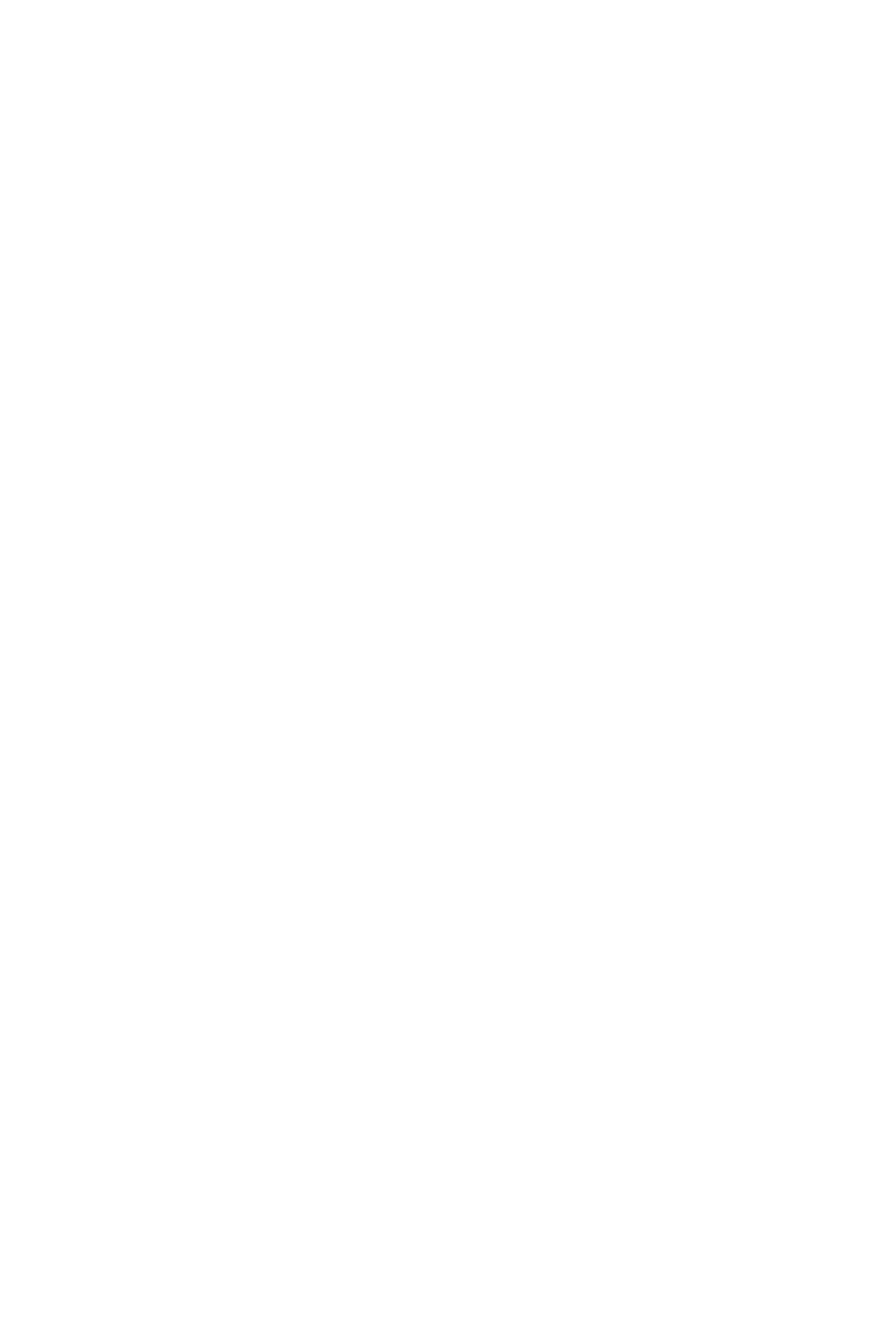
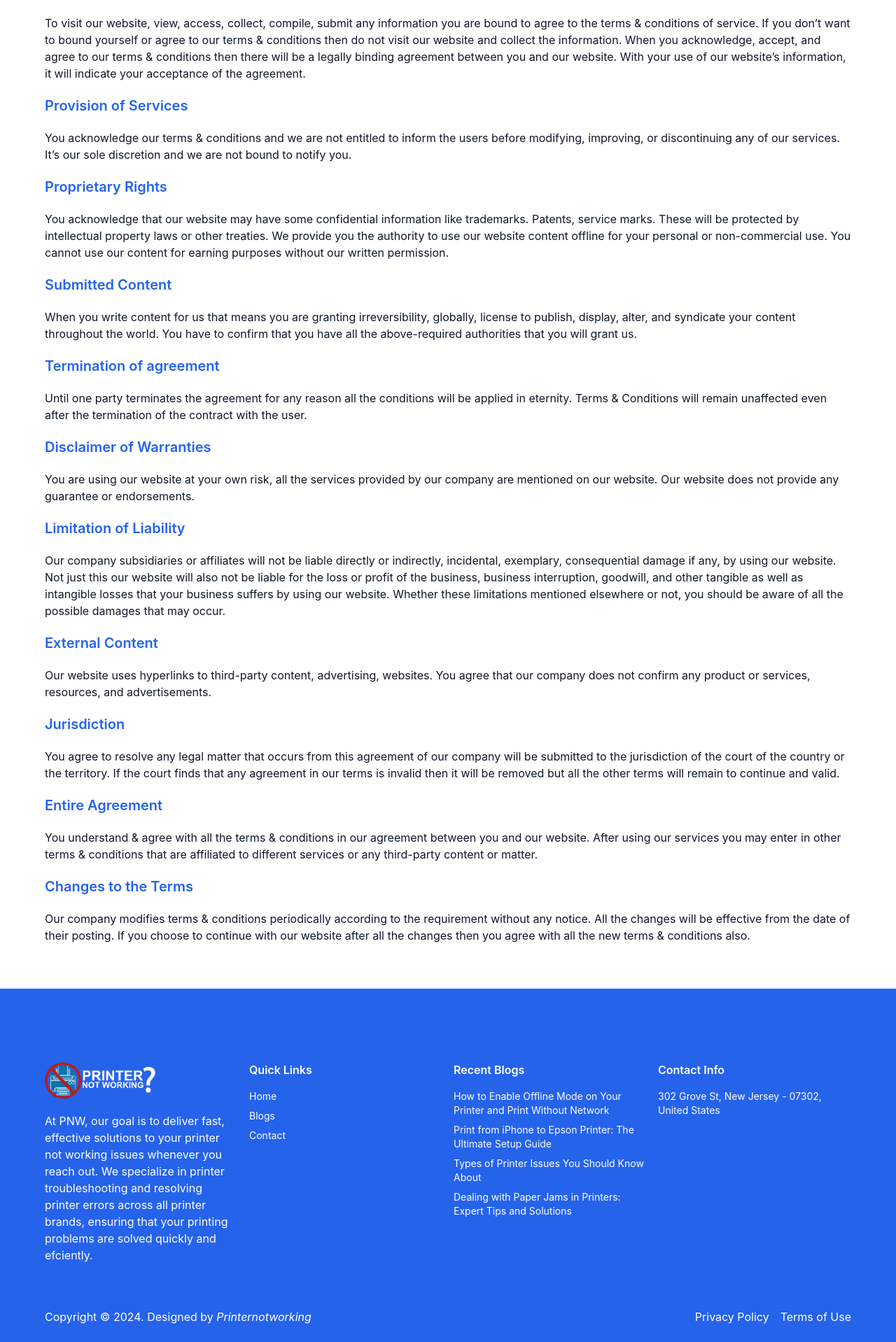
Before and after one commit to shreyanshi-123/beginner, a React (Create React App) app: page /TermsAndCondition in a window 1280 px wide. Before the commit this address had no page. Shown: the part 293-2211 px from the top of the page at 70% size. Before the commit the page ends 800 px from the top, so only its background shows below. Built offline with nearby package versions, Linux system fonts and the light colour scheme.

Commit message:
latest change

```diff
--- a/src/App.js
+++ b/src/App.js
@@ -15,10 +15,10 @@ function App() {
         <Routes>
           <Route path="/" element={<Layout />}>
             <Route index element={<Home />} />
-            <Route Contact element={<Contact />} />
-            <Route Blogs element={<Blogs />} />
-            <Route TermsAndCondition element={<TermsAndCondition />} />
-            <Route PrivacyPolicy element={<PrivacyPolicy />} />
+            <Route path='/Contact' element={<Contact />} />
+            <Route path='/Blogs' element={<Blogs />} />
+            <Route path='/TermsAndCondition' element={<TermsAndCondition />} />
+            <Route path='/PrivacyPolicy' element={<PrivacyPolicy />} />
           </Route>
         </Routes>
       </BrowserRouter>
--- a/src/Components/Home/Banner/Banner.jsx
+++ b/src/Components/Home/Banner/Banner.jsx
@@ -18,7 +18,7 @@ function Banner() {
                     </p>
                     <Link
                         to="/login" // Use Link instead of a for client-side routing
-                        className="bg-red-800 text-white py-2 px-4 w-fit  hover:bg-slate-900"
+                        className="bg-red-800 text-white py-2 rounded-3xl px-4 w-fit  hover:bg-slate-900"
                     >
                         BOOK FREE CONSULTATION
                     </Link>
--- a/src/Components/Privacy-Policy/Privacy_Policy.jsx
+++ b/src/Components/Privacy-Policy/Privacy_Policy.jsx
@@ -1,27 +1,52 @@
 
 
 const PrivacyPolicy = () => {
-    return(
+    return (
         <>
 
 
             <section className=" py-5 md:py-16 px-2.5">
                 <div className='max-w-6xl m-auto flex flex-col gap-5 text-sm'>
-                <h2 className="text-2xl sm:text-4xl font-semibold text-left mb-3">Privacy Policy</h2>
-                <p>This website is not the official one; it is only meant to be used for informative purposes. In our commitment to safeguarding your personal information, we have formulated this comprehensive privacy policy to protect your interests and data on our website.</p>
+                    <h2 className="text-2xl sm:text-4xl font-semibold text-center text-blue-600 mb-3">Privacy Policy</h2>
+                    <p className="text-base text-slate-900">Get content marketing services from one of the leading agencies i.e. Printernotworking  and increase your website traffic from your online marketing platforms. With these services, you can bring users from your other online channels to your website. Other online marketing channels include social media, search engines or maybe email marketing.</p>
 
-                <h5 className="text-xl text-primary-yellow font-semibold">Update of Privacy Policy</h5>
-                <p>This privacy policy is open to revision and review at any time, without notification or consent. Therefore, please re-visit the website and regularly go through the terms and conditions of this privacy policy to stay informed about the modifications that have been made.</p>
+                    <p className="text-base text-slate-900">Printernotworking has one of the best content writers who will create compelling content for your website with their ideation and thoughts.They will add value to your brand and develop trust by providing engaging content to your customers/stakeholders. Hire our content marketing services and we include strategy development, content creation, editing, and publishing content on your website.</p>
+
+                    <h5 className="text-xl text-blue-600 font-semibold">Our Commitment to Privacy</h5>
+                    <p className="text-base text-slate-900">Printernotworking respects the importance of your personal information. Our company assures full protection of your privacy and your personal information uploaded online.</p>
 
 
-                <h5 className="text-xl text-primary-yellow font-semibold">User Information</h5>
-                <p>By accessing our website, you accept our terms and give permission for us to collect and use any information you voluntarily submit. While certain visits might not require personal information, others could in order to provide access to particular links or websites. We use the information you have given us to deliver information and updates, confirm receipt of your message, and offer pertinent goods and services. We do not share personal information with outside parties, and you have the option to unsubscribe from our email list.</p>
+                    <h5 className="text-xl text-blue-600 font-semibold">The Information We Collect</h5>
+                    <p className="text-base text-slate-900">If you register on Printernotworking, we will ask your name, address, email id and some other personal information that will be stored and kept private. Further personal information can be asked by us for any survey or promotions. If you want us to send you newsletters or any other kind of electronic product and service, you have to allow us to use your personal details to provide you any kind of information.</p>
 
 
-                <h5 className="text-xl text-primary-yellow font-semibold">Security</h5>
-                <p>Sensitive information is encrypted during transmission between the client and server. We restrict employee access to your personal information and hold them to high levels of confidentiality. We may use cookies for security, session continuity, and customization purposes. Rejecting cookies may limit your access to certain services or features.</p>
+                    <h5 className="text-xl text-blue-600 font-semibold">Cookies</h5>
+                    <p className="text-base text-slate-900">Sometimes your cookies can be used by us to track information about you. There are some features of our website which can only be used through your cookies. Basically, cookies are some short amount of data which your browser sent from a web server to your computer hardware. We use your cookies to store your account information so that you do not need to re-enter them again and again.</p>
 
-                <p>This website is not the official one; it is only meant to be used for informative purposes.</p>
+                    <h5 className="text-xl text-blue-600 font-semibold">The Way We Use Information</h5>
+                    <p className="text-base text-slate-900">Printernotworking uses your personal information to keep you informed about products & services that you need, to improve our marketing and promotional activities to analyze the usage of our site. To inform about product offers and to customize our site’s content services and layout. We may also ask you for your personal information to know your personal & business interests, this will help us to customize our services for you.</p>
+
+                    <h5 className="text-xl text-blue-600 font-semibold">Information Sharing and Disclosure</h5>
+                    <p className="text-base text-slate-900">Printernotworking will only share or disclose your personal information to others, only if</p>
+                    <ul><li className="text-base text-slate-900">Information is required for the product services you requested.</li>
+                        <li className="text-base text-slate-900">There is any need for information by court orders or legal proceedings.</li>
+                        <li className="text-base text-slate-900">Your actions violate our site or terms of use agreement.</li>
+                    </ul>
+
+                    <h5 className="text-xl text-blue-600 font-semibold">Security</h5>
+                    <p className="text-base text-slate-900">Printernotworking uses reasonable and latest security methods to protect the information from unauthorized access. We maintain the accuracy of data and ensure the right usage of information. You need to ensure that your information doesn’t travel through any third party because misuse, in that case, is not in our hands.</p>
+
+                    <h5 className="text-xl text-blue-600 font-semibold">How You Can Update, Correct, or Delete Your Information</h5>
+                    <p className="text-base text-slate-900">Printernotworking provides you the facilities to correct, delete or update your personal information at any time. You have to just send us an email. In case you don’t want to receive any message regarding services or products you can send an email to us and our team will process it as fast as possible and necessary changes will be made in the Printernotworking database.</p>
+
+                    <h5 className="text-xl text-blue-600 font-semibold">Third-Party Practices</h5>
+                    <p className="text-base text-slate-900">Our privacy policy may differ from the policies of advertisers or promotional services appears on our site so we request you to read their policies carefully before giving any response.</p>
+
+                    <h5 className="text-xl text-blue-600 font-semibold">Changes to Our Policy</h5>
+                    <p className="text-base text-slate-900">Printernotworking will inform you 24 hours in advance about any changes to be done in the privacy policy of the company. Any information collected before the changes will be kept secure.</p>
+
+                    <h5 className="text-xl text-blue-600 font-semibold">Your Consent</h5>
+                    <p className="text-base text-slate-900">By using our site you agree with our terms & conditions of using your information.</p>
                 </div>
             </section>
         </>
--- a/src/Components/Terms-and-Condition/Terms_and_Condition.jsx
+++ b/src/Components/Terms-and-Condition/Terms_and_Condition.jsx
@@ -1,4 +1,4 @@
-// import MetaData from "../Layouts/MetaData"
+
 
 const TermsConsitions = () => {
     return(
@@ -6,38 +6,48 @@ const TermsConsitions = () => {
 
 
 
-            <section className=" py-5 md:py-16 px-2.5">
+           <section className=" py-5 md:py-16 px-2.5">
                 <div className='max-w-6xl m-auto flex flex-col gap-5 text-sm'>
-                <h2 className="text-2xl sm:text-4xl font-semibold text-left mb-3">Terms & Conditions</h2>
-
-                <p>Please be advised that accessing or utilizing the landing page implies the user's consent to abide by the following terms and conditions:</p>
-
-                <h5 className="text-xl text-primary-yellow font-semibold">Intellectual Property</h5>
-                <p>All content, images, logos, and other materials on this landing page are the property of respective project developer or its licensors. These properties are safeguarded by intellectual property laws, and users are expressly prohibited from copying, altering, distributing, or utilizing any content without obtaining prior written permission.</p>
+                    <h2 className="text-2xl sm:text-4xl font-semibold text-center text-blue-600 mb-3">Terms & Conditions</h2>
 
 
-                <h5 className="text-xl text-primary-yellow font-semibold">Property Information</h5>
-                <p>This landing page's content, which includes details of the properties, costs, and availability, is subject to change at any time. The Company is not responsible for any inaccuracies or omissions in the information provided.</p>
 
-                <h5 className="text-xl text-primary-yellow font-semibold">User Obligations</h5>
-                <p>Users are obligated to furnish accurate and current information when submitting inquiries or requests via the landing page. Additionally, users must commit to refraining from engaging in any unlawful or harmful activities, such as hacking, spamming, or transmitting malicious software.</p>
+                    <h5 className="text-xl text-blue-600 font-semibold">Acknowledgment of our terms</h5>
+                    <p className="text-base text-slate-900">To visit our website, view, access, collect, compile, submit any information you are bound to agree to the terms & conditions of service. If you don’t want to bound yourself or agree to our terms & conditions then do not visit our website and collect the information. When you acknowledge, accept, and agree to our terms & conditions then there will be a legally binding agreement between you and our website. With your use of our website’s information, it will indicate your acceptance of the agreement.</p>
 
 
-                <h5 className="text-xl text-primary-yellow font-semibold">Disclaimer of Liability</h5>
-                <p>The Company explicitly disclaims liability for any damages, losses, or injuries arising from the use of the landing page or reliance on the provided information. This disclaimer extends to encompass, but is not limited to, financial losses, property damage, or any other direct or indirect damages.</p>
+                    <h5 className="text-xl text-blue-600 font-semibold">Provision of Services</h5>
+                    <p className="text-base text-slate-900">You acknowledge our terms & conditions and we are not entitled to inform the users before modifying, improving, or discontinuing any of our services. It’s our sole discretion and we are not bound to notify you.</p>
 
 
-                <h5 className="text-xl text-primary-yellow font-semibold">Links to Third-Party Websites</h5>
-                <p>This landing page may contain links to external websites or resources. We do not endorse or assume responsibility for the content, privacy practices, or availability of those third-party sites.</p>
+                    <h5 className="text-xl text-blue-600 font-semibold">Proprietary Rights</h5>
+                    <p className="text-base text-slate-900">You acknowledge that our website may have some confidential information like trademarks. Patents, service marks. These will be protected by intellectual property laws or other treaties. We provide you the authority to use our website content offline for your personal or non-commercial use. You cannot use our content for earning purposes without our written permission.</p>
+
+                    <h5 className="text-xl text-blue-600 font-semibold">Submitted Content</h5>
+                    <p className="text-base text-slate-900">When you write content for us that means you are granting irreversibility, globally, license to publish, display, alter, and syndicate your content throughout the world. You have to confirm that you have all the above-required authorities that you will grant us.</p>
+
+                    <h5 className="text-xl text-blue-600 font-semibold">Termination of agreement</h5>
+                    <p className="text-base text-slate-900">Until one party terminates the agreement for any reason all the conditions will be applied in eternity. Terms & Conditions will remain unaffected even after the termination of the contract with the user.</p>
 
 
-                <h5 className="text-xl text-primary-yellow font-semibold">Modifications to the Terms</h5>
-                <p>The Company may update or modify these terms and conditions at any time without prior notice. We encourage you to review these terms periodically to stay informed about any changes.</p>
+                    <h5 className="text-xl text-blue-600 font-semibold">Disclaimer of Warranties</h5>
+                    <p className="text-base text-slate-900">You are using our website at your own risk, all the services provided by our company are mentioned on our website. Our website does not provide any guarantee or endorsements.</p>
 
-                <h5 className="text-xl text-primary-yellow font-semibold">Governing Law and Jurisdiction</h5>
-                <p>Any legal disputes arising from your use of this landing page will be governed by the laws of the State of Maharashtra and will be resolved in the courts of Mumbai.</p>
-            </div>
+                    <h5 className="text-xl text-blue-600 font-semibold">Limitation of Liability</h5>
+                    <p className="text-base text-slate-900">Our company subsidiaries or affiliates will not be liable directly or indirectly, incidental, exemplary, consequential damage if any, by using our website. Not just this our website will also not be liable for the loss or profit of the business, business interruption, goodwill, and other tangible as well as intangible losses that your business suffers by using our website. Whether these limitations mentioned elsewhere or not, you should be aware of all the possible damages that may occur.</p>
 
+                    <h5 className="text-xl text-blue-600 font-semibold">External Content</h5>
+                    <p className="text-base text-slate-900">Our website uses hyperlinks to third-party content, advertising, websites. You agree that our company does not confirm any product or services, resources, and advertisements.</p>
+
+                    <h5 className="text-xl text-blue-600 font-semibold">Jurisdiction</h5>
+                    <p className="text-base text-slate-900">You agree to resolve any legal matter that occurs from this agreement of our company will be submitted to the jurisdiction of the court of the country or the territory. If the court finds that any agreement in our terms is invalid then it will be removed but all the other terms will remain to continue and valid.</p>
+
+                    <h5 className="text-xl text-blue-600 font-semibold">Entire Agreement</h5>
+                    <p className="text-base text-slate-900">You understand & agree with all the terms & conditions in our agreement between you and our website. After using our services you may enter in other terms & conditions that are affiliated to different services or any third-party content or matter.</p>
+
+                    <h5 className="text-xl text-blue-600 font-semibold">Changes to the Terms</h5>
+                    <p className="text-base text-slate-900">Our company modifies terms & conditions periodically according to the requirement without any notice. All the changes will be effective from the date of their posting. If you choose to continue with our website after all the changes then you agree with all the new terms & conditions also.</p>
+                </div>
             </section>
         </>
     )
--- a/src/Components/layout/Footer/Footer.jsx
+++ b/src/Components/layout/Footer/Footer.jsx
@@ -112,7 +112,7 @@ function Footer() {
                 </div>
                 <div className="flex justify-end gap-4">
                 <p className="text-base hover:text-slate-900"><a href="/PrivacyPolicy">Privacy Policy</a></p>
-                <p className="text-base hover:text-slate-900"><a href="/TermsAndCondition">Terms and Condition</a></p>
+                <p className="text-base hover:text-slate-900"><a href="/TermsAndCondition">Terms of Use</a></p>
                 </div>
             </div>
 
```
